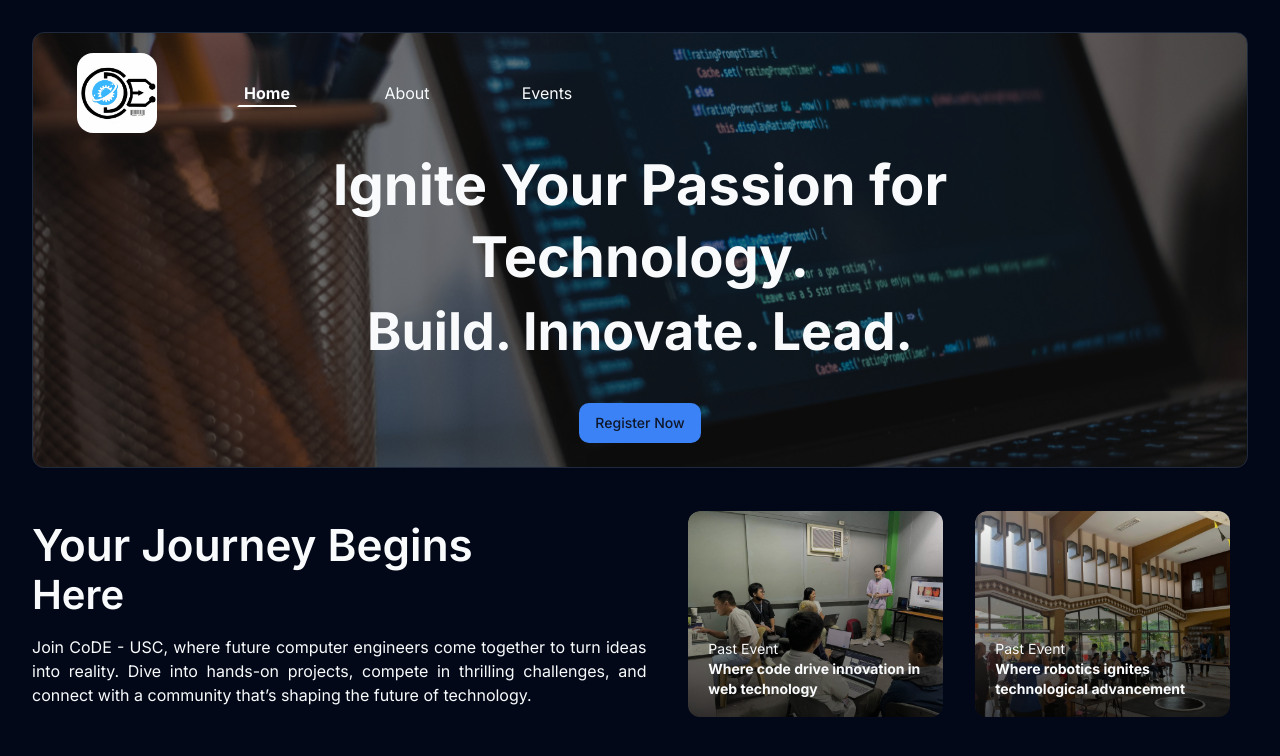
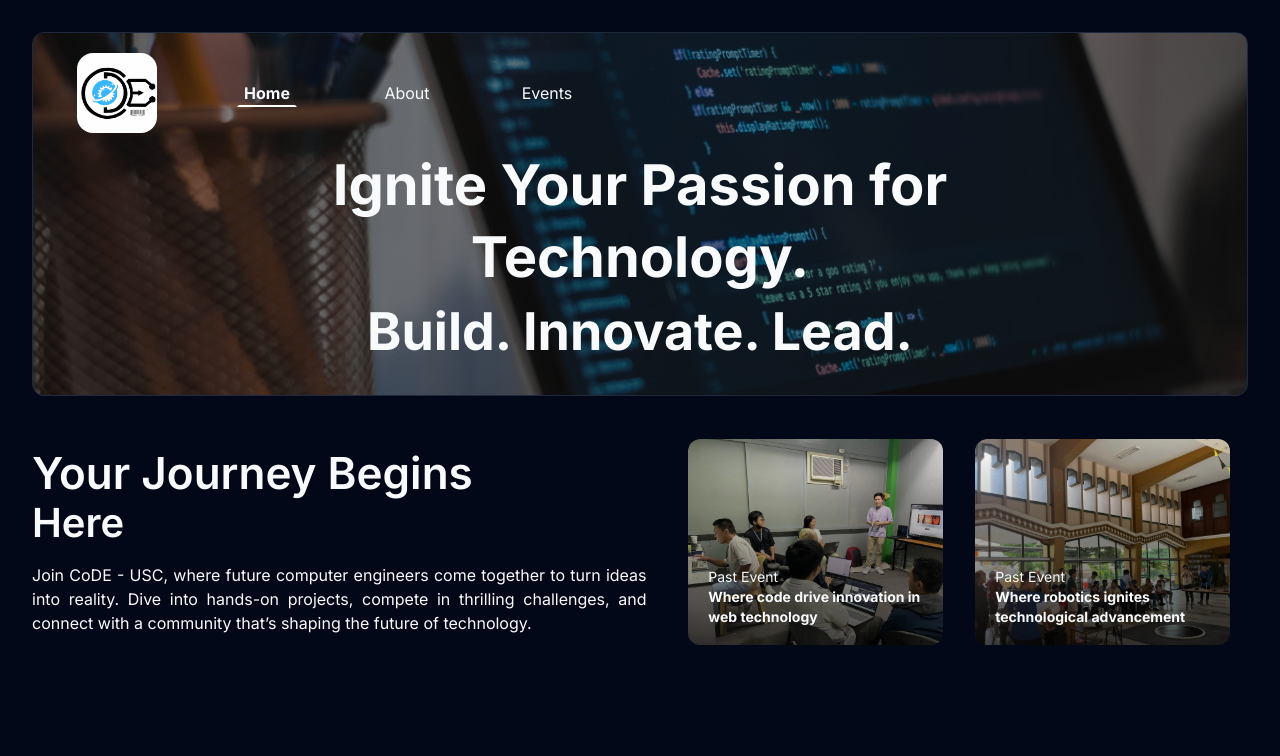
Before and after one commit to formesean/CoDE, a Next.js app: page / in a window 1280 px wide. Shown: the top 756 px of the page. Built offline with nearby package versions, Linux system fonts and the light colour scheme.

Commit message:
Remove registration button

```diff
--- a/src/app/_components/Navbar.tsx
+++ b/src/app/_components/Navbar.tsx
@@ -18,8 +18,7 @@ const activePage =
   "font-bold border-transparent border-[2.5px] border-b-white transition-all duration-300";
 const inActivePage =
   "hover:font-bold border-transparent border-[2.5px] hover:border-b-white transition-all duration-300";
-const joinUsPage =
-  "https://docs.google.com/forms/d/e/1FAIpQLSfG79uJ0-jXTObNKMnPkmUmLvJWK6QtpMMPEZgcuArKk6nYVA/viewform?usp=sharing";
+const registrationPage = "";
 
 export default function Navbar({ page, className, showContent }: NavbarProps) {
   const currentRoute = usePathname();
@@ -143,11 +142,11 @@ export default function Navbar({ page, className, showContent }: NavbarProps) {
             <h1 className="select-none text-[52px] max-lg:text-[48px] max-md:text-[40px] max-sm:text-[24px] max-[425px]:text-[20px] text-center font-bold w-[733px] max-lg:w-full">
               Build. Innovate. Lead.
             </h1>
-            <Button className="mt-8 max-md:mt-4" asChild>
-              <Link href={joinUsPage} target="_blank">
+            {/* <Button className="mt-8 max-md:mt-4" asChild>
+              <Link href={registrationPage} target="_blank">
                 Register Now
               </Link>
-            </Button>
+            </Button> */}
           </section>
         ) : (
           showContent &&
```
